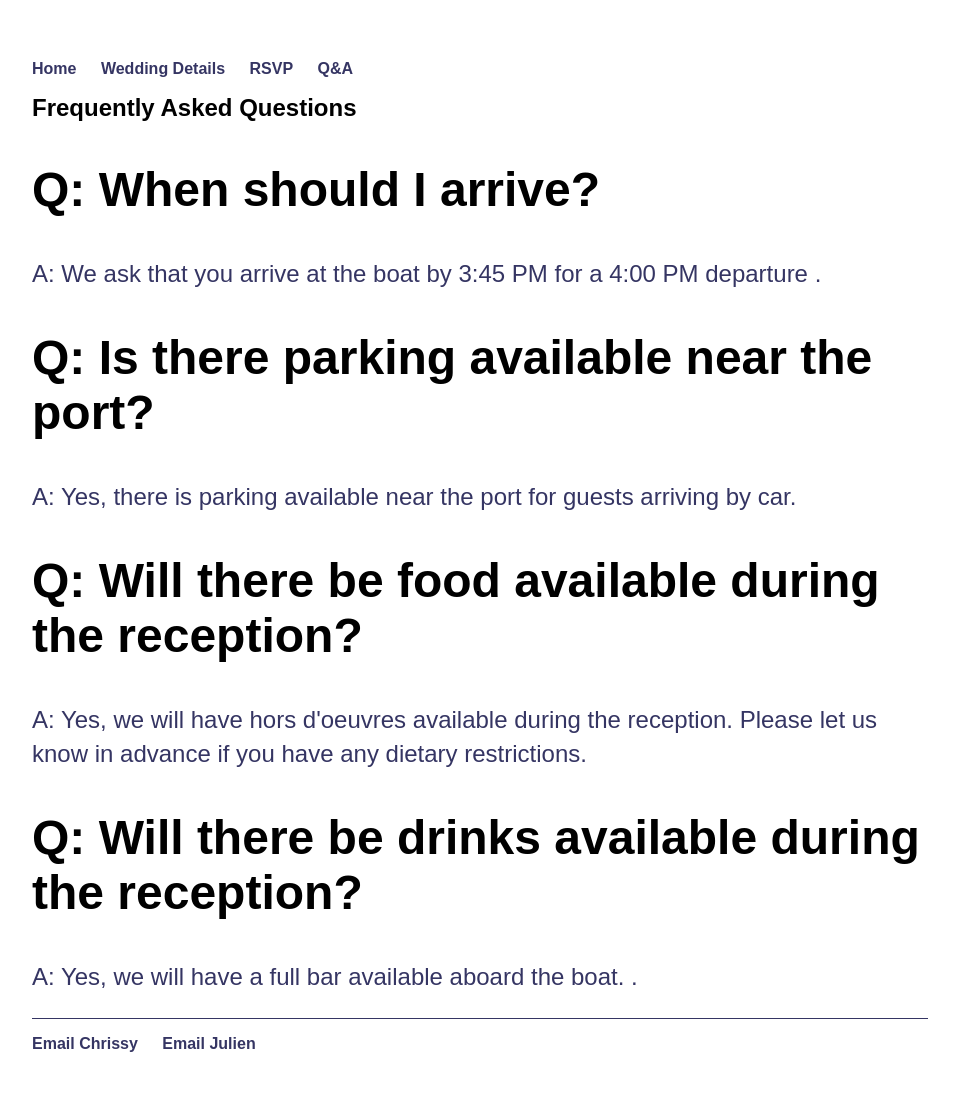
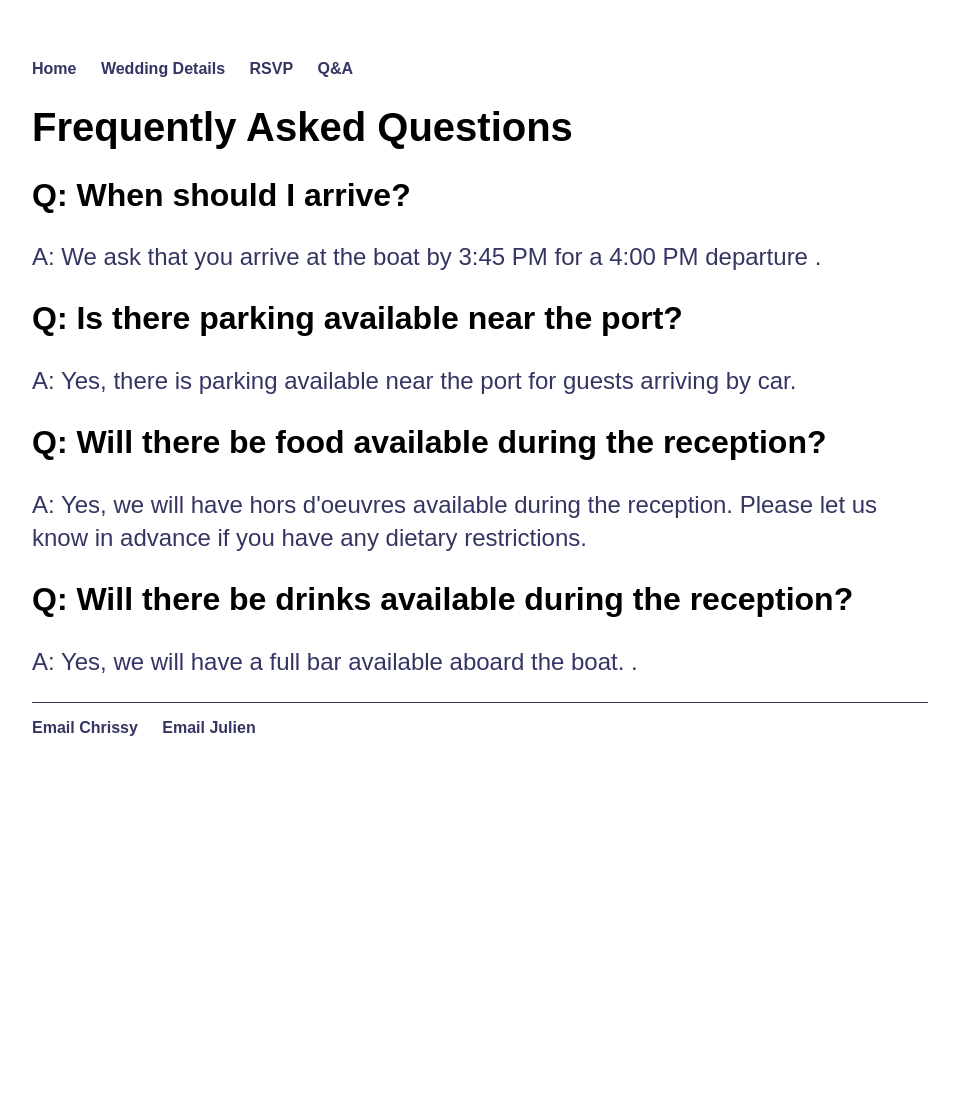
Before and after one commit to christina-ladam/wedding, a Jekyll site: the page built from qa.html, in a window 1280 px wide. Shown: the whole page, without its empty margins (160-1119 px from the left). Built offline with Jekyll 4.4.1, drawn with Linux system fonts in a browser that asks for light colours; some web fonts are replaced; after the commit the page ends 900 px from its top, so only the background shows below that.

Commit message:
Update main.css

```diff
--- a/css/main.css
+++ b/css/main.css
@@ -23,11 +23,11 @@ a:hover {
     text-decoration: underline;
 }
 h1 {
-    font-size: 1.5em;
+    font-size: 2.5em;
     font-family: 'Ruluko', sans-serif; /* Using Ruluko font */
 }
 h2 {
-    font-size: 3em;
+    font-size: 2em;
     font-family: 'Ruluko', sans-serif; /* Using Ruluko font */
 }
 p {
```
